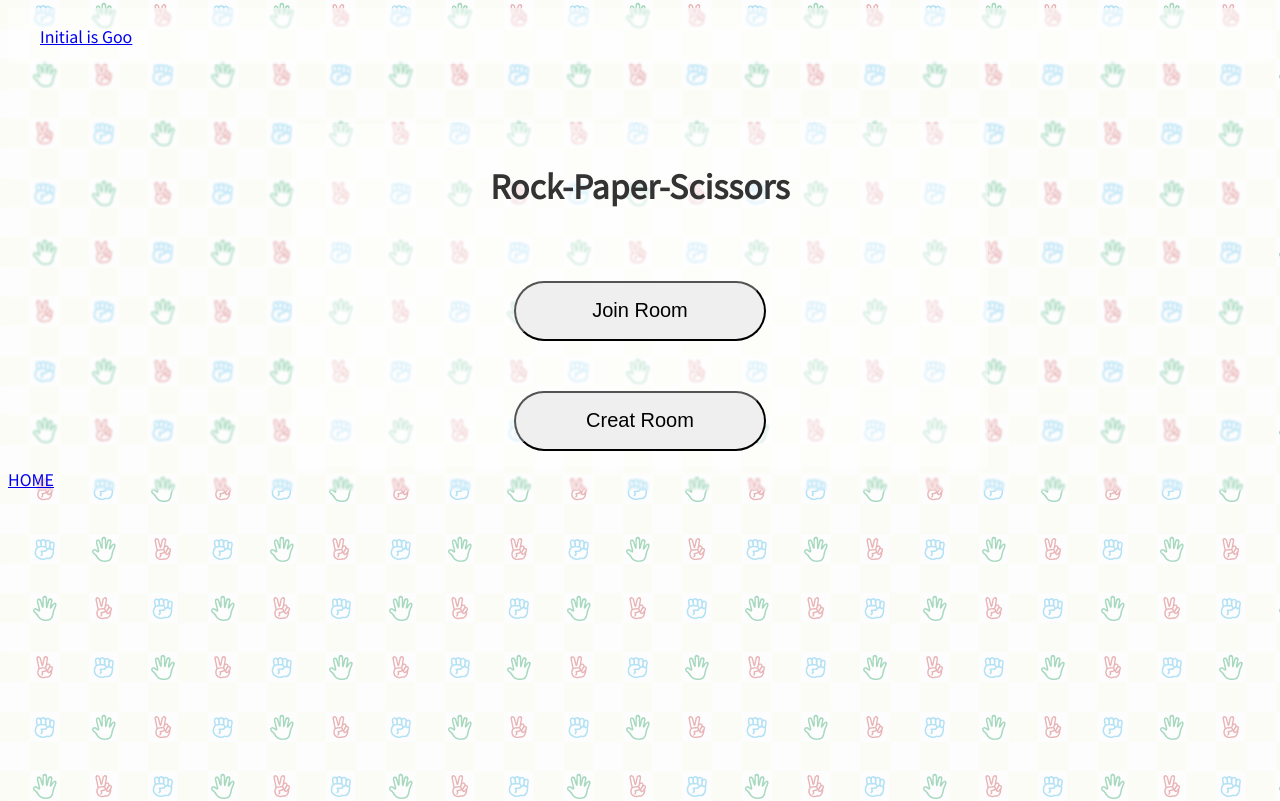
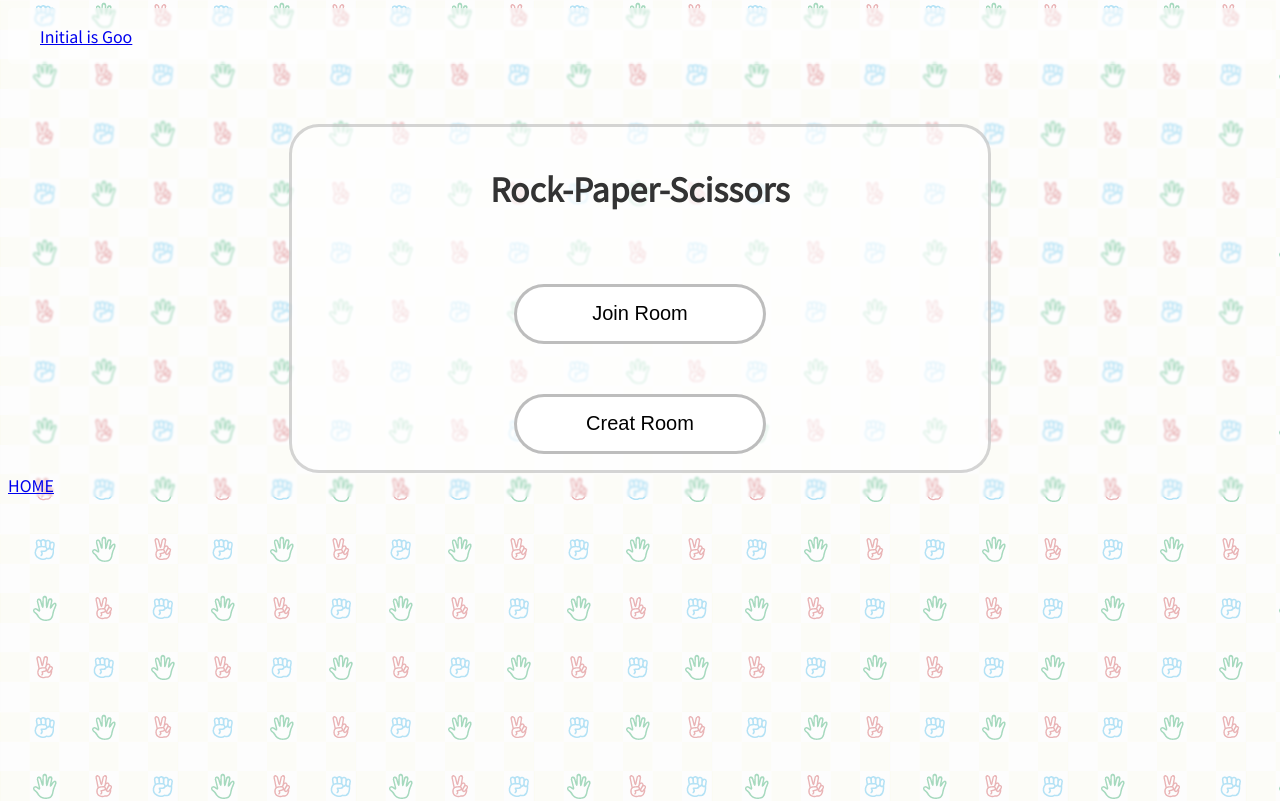
Before and after one commit to rkun123/Initial_is_Goo, a Vue app in the folder frontend/: page / in a window 1280 px wide. Shown: the top 801 px of the page. Built offline with nearby package versions, Linux system fonts and the light colour scheme.

Commit message:
[update] スタイル変更

```diff
--- a/frontend/package.json
+++ b/frontend/package.json
@@ -11,6 +11,7 @@
     "@tensorflow/tfjs": "^2.8.1",
     "animejs": "^3.2.1",
     "core-js": "^3.6.5",
+    "socket.io-client": "^3.0.4",
     "vue": "^2.6.11",
     "vue-router": "^3.2.0",
     "vuex": "^3.4.0"
--- a/frontend/src/views/Home.vue
+++ b/frontend/src/views/Home.vue
@@ -39,10 +39,14 @@ export default {
   height: 60px;
   max-width: 400px;
   min-width: 200px;
+  background-color: rgb(255, 255, 255);
+  border: 0.3px solid;
+  border: solid;
+  border-color: #7575757a;
 }
 .design{
   backdrop-filter: blur(3px);
-  background-color: rgba(255, 255, 255, 0.445);
+  background-color: rgba(255, 255, 255, 0.61);
   border-radius: 5px;
   color: #333;
   line-height: 1.5;
@@ -50,6 +54,14 @@ export default {
   min-width: 400px;
   padding: 1rem 2rem;
   margin: auto;
+  border-top-left-radius: 30px;
+  border-top-right-radius: 30px;
+  border-bottom-right-radius: 30px;
+  border-bottom-left-radius: 30px;
+  border: solid;
+  border: 0.3px solid;
+  border: solid;
+  border-color: #8b8b8b5e;
 }
 .container {
   align-items: center;
--- a/frontend/src/views/Host.vue
+++ b/frontend/src/views/Host.vue
@@ -53,14 +53,21 @@ export default {
   min-width: 100px;
 }
 .design{
-  backdrop-filter: blur(3px);
-  background-color: rgba(255, 255, 255, 0.445);
+backdrop-filter: blur(3px);
+  background-color: rgba(255, 255, 255, 0.61);
   border-radius: 5px;
   color: #333;
   line-height: 1.5;
-
   padding: 1rem 2rem;
   margin: auto;
+  border-top-left-radius: 30px;
+  border-top-right-radius: 30px;
+  border-bottom-right-radius: 30px;
+  border-bottom-left-radius: 30px;
+  border: solid;
+  border: 0.3px solid;
+  border: solid;
+  border-color: #8b8b8b5e;
   width:100%;
   max-width: 700px;
   min-width: 300px;
--- a/frontend/src/views/User.vue
+++ b/frontend/src/views/User.vue
@@ -55,16 +55,24 @@ export default {
   height: 40px;
   max-width: 300px;
   min-width: 100px;
+
 }
 .design{
   backdrop-filter: blur(3px);
-  background-color: rgba(255, 255, 255, 0.445);
+  background-color: rgba(255, 255, 255, 0.61);
   border-radius: 5px;
   color: #333;
   line-height: 1.5;
-
   padding: 1rem 2rem;
   margin: auto;
+  border-top-left-radius: 30px;
+  border-top-right-radius: 30px;
+  border-bottom-right-radius: 30px;
+  border-bottom-left-radius: 30px;
+  border: solid;
+  border: 0.3px solid;
+  border: solid;
+  border-color: #8b8b8b5e;
   width:100%;
   max-width: 700px;
   min-width: 300px;
--- /dev/null
+++ b/frontend/vue.config.js
@@ -0,0 +1,5 @@
+module.exports = {
+  devServer: {
+    proxy: "https://initial-is-goo.herokuapp.com/"
+  },
+};
```
Also changed, not shown: 1 other file (tests, documents, lock files or other folders).
